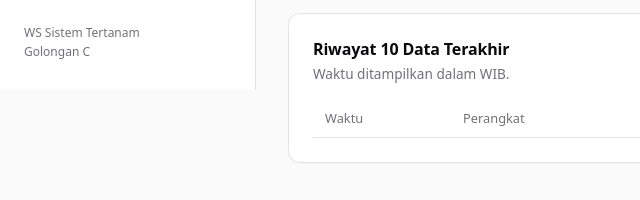
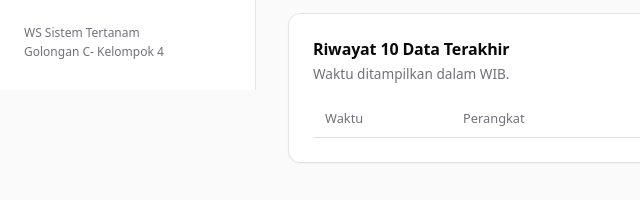
Before and after one commit to albaihaqii/iot-monitoring, a website: page public/index.html in a window 1280 px wide. Shown: the part 710-910 px from the top of the page, 0-640 px from the left. Drawn offline with nearby package versions, Linux system fonts and the light colour scheme; no server answers.

Commit message:
style: tampilan dashboard

```diff
--- a/public/index.html
+++ b/public/index.html
@@ -41,7 +41,7 @@
 
       <div class="sidebar-foot">
         <p>WS Sistem Tertanam</p>
-        <p>Golongan C</p>
+        <p>Golongan C- Kelompok 4</p>
       </div>
     </aside>
 
```
